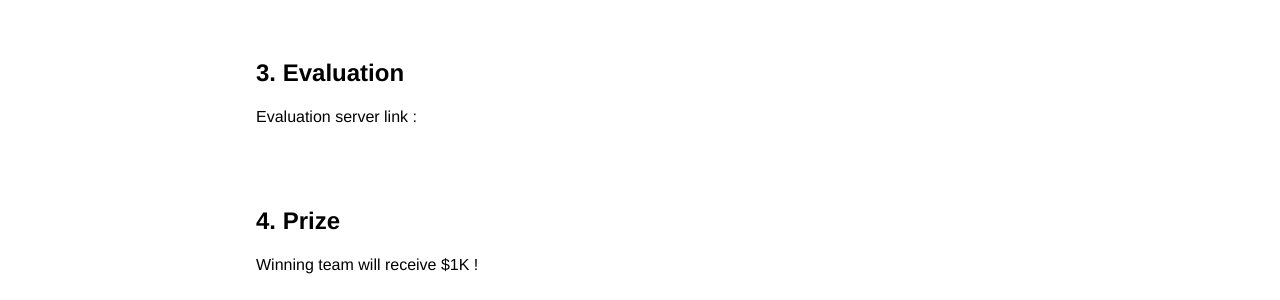
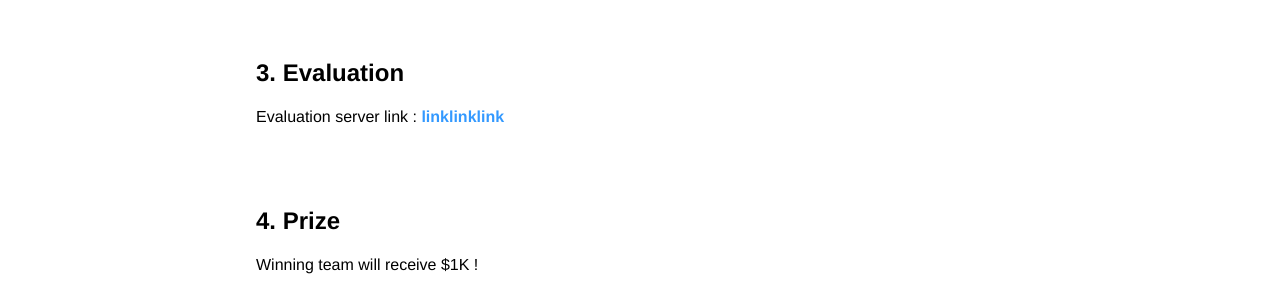
Before and after one commit to friendsqa/friendsqa.github.io, a Jekyll site: the page built from challenge_2019.md, in a window 1280 px wide. Shown: the part 1021-1321 px from the top of the page. Built offline with Jekyll 4.4.1, drawn with Linux system fonts in a browser that asks for light colours.

Commit message:
Add evaluation link

```diff
--- a/challenge_2019.md
+++ b/challenge_2019.md
@@ -44,6 +44,7 @@ permalink: /challenge/2019/
     </h2>
     <p class="content-item">
       Evaluation server link :
+        <a id="download_link" href="">linklinklink</a>
     </p>
   </div>
 
@@ -61,9 +62,9 @@ permalink: /challenge/2019/
       5. Challenge Guidelines
     </h2>
     <p class="content-item">
-      1. ...<br>
-      2. ...<br>
-      3. ...<br>
+      1. ... <br>
+      2. ... <br>
+      3. ... <br>
     </p>
   </div>
 
```
